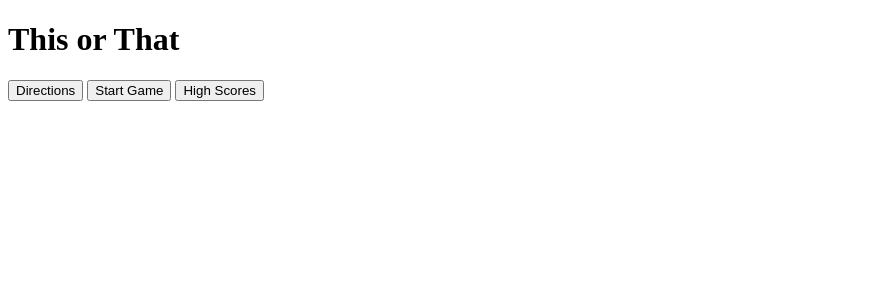
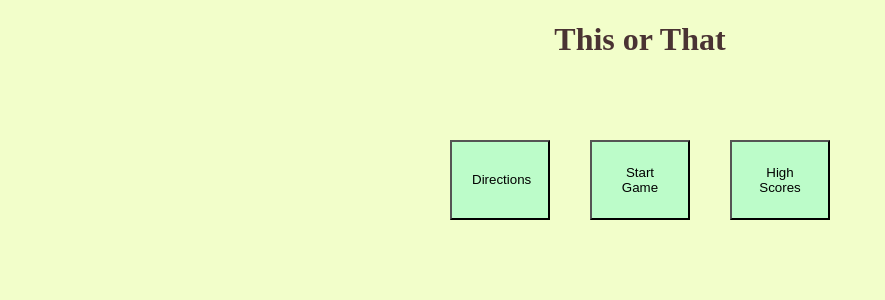
Before and after one commit to purplemo340/idmb_game, a Flask app: page / in a window 1280 px wide. Shown: the top 300 px of the page, without its empty margins (0-885 px from the left). Run offline with Flask 3, Linux system fonts and the light colour scheme.

Commit message:
Added app.css Added directions.html Added scores.html

```diff
--- a/app.py
+++ b/app.py
@@ -70,8 +70,8 @@ def next_right():
 
     else:
         print("Both")
-        index_right = random.randint(0, 250)
-        right = movies["Movie"][index_right]
+        index_left = random.randint(0, 250)
+        left = movies["Movie"][index_left]
         score += 1
     return True
 
@@ -87,6 +87,10 @@ def home():
     index_left = random.randint(0, 250)
     index_right = random.randint(0, 250)
     return render_template("index.html")
+@app.route('/directions', methods=["GET"])
+def directions():
+    print(score)
+    return render_template("directions.html")
 
 @app.route('/game', methods=["GET", "POST"])
 def game():
--- /dev/null
+++ b/static/app.css
@@ -0,0 +1,34 @@
+:root{
+--bs-brown: #4A3333;
+--bs-green: #98D083;
+--bs-mint: #BCFCC9;
+--bs-yellow: #F2FECA;
+
+
+}
+body{
+    background-color:var(--bs-yellow);
+}
+h1{
+    text-align:center;
+    color: var(--bs-brown)
+}
+h2{
+    text-align:center;
+    color: var(--bs-green)
+}
+.buttons{
+    display: flex;
+  justify-content: center;
+  align-items: center;
+  height: 200px;
+
+}
+.start{
+    background-color: var(--bs-mint);
+    width: 100px;
+    height: 80px;
+    padding: 20px;
+    margin:20px;
+
+}
--- a/templates/header.html
+++ b/templates/header.html
@@ -3,6 +3,10 @@
 <head>
     <meta charset="UTF-8">
     <title>Movie Guessing Game</title>
+    <link href="static/app.css" rel="stylesheet">
 </head>
+<body>
+<h1>This or That</h1>
+</body>
 
 </html>
--- a/templates/index.html
+++ b/templates/index.html
@@ -1,8 +1,9 @@
 {% include "header.html" %}
 <body>
-    <h1>This or That</h1>
-    <button>Directions</button>
-    <a href="/game"><button >Start Game</button></a>
-    <button>High Scores</button>
+<div class="buttons">
+    <a href="/directions"><button class="start">Directions</button></a>
+    <a href="/game"><button class="start">Start Game</button></a>
+    <button class="start">High Scores</button>
+</div>
 </body>
 </html>
```
Also changed, not shown: templates/directions.html (added, +12 -0 lines), templates/end.html (+1 -6 lines), templates/scores.html (added, +10 -0 lines), templates/start.html (+3 -8 lines).
